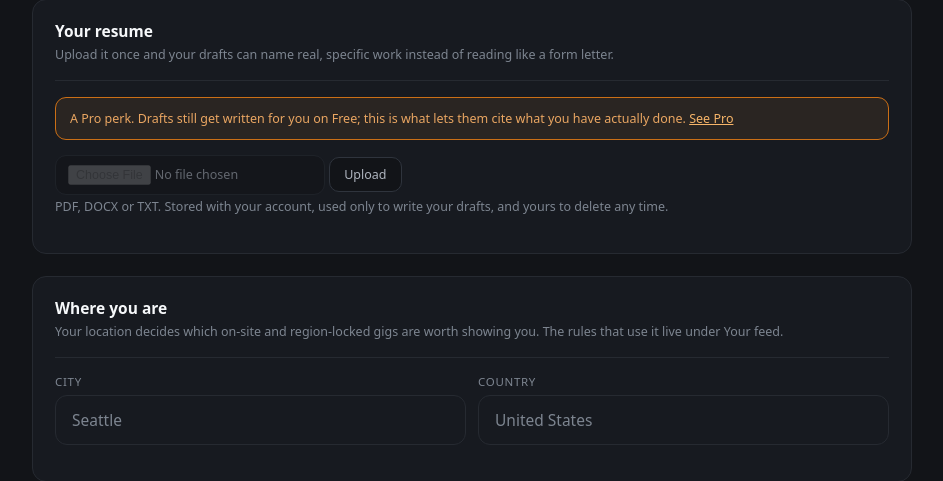
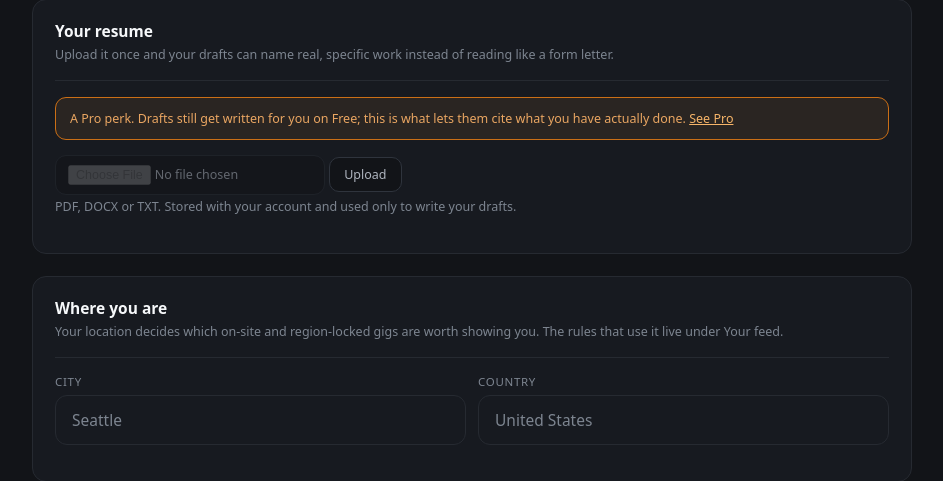
Before and after one commit to onelonelycow/dartly, a FastAPI app: template web/templates/profile.html in a window 1280 px wide. Shown: the part 1259-1740 px from the top of the page, without its empty margins (168-1111 px from the left). Run offline with FastAPI, Linux system fonts and the light colour scheme; the template is opened without the code that fills it, so the values that code supplies are empty; some libraries are stand-ins or nearby versions.

Commit message:
Resume copy ends at the fact
The founder, on 'and yours to delete any time': that kind of language keeps
landing at the end of sentences and is not needed — users understand they can
delete it, and the Delete button says so better than a clause can. Both
resume lines now stop at what the thing is: stored with your account, read
only when a draft is written. The pattern, not just the instance, is the
correction: no trailing reassurance clauses in UI copy. The privacy page
keeps its explicit deletion statement — a legal page is the one place that
sentence is the content.

Co-Authored-By: Claude Fable 5 <noreply@anthropic.com>

```diff
--- a/web/templates/profile.html
+++ b/web/templates/profile.html
@@ -319,8 +319,7 @@ input[type=file]{width:auto;max-width:100%;padding:9px 12px;margin-bottom:10px;
           <div>
             <div class="plan-name">On file</div>
             <div class="plan-what">{{ "{:,}".format(resume_chars) }} characters,
-              stored with your account and read only when a draft is written.
-              It stays until you delete it, right here.</div>
+              stored with your account and read only when a draft is written.</div>
           </div>
           <button class="ghost small" type="submit" form="cv-clear">Delete</button>
         </div>
@@ -329,8 +328,8 @@ input[type=file]{width:auto;max-width:100%;padding:9px 12px;margin-bottom:10px;
                {% if not is_pro %}disabled{% endif %}>
         <button class="ghost small" type="submit" form="cv"
                 {% if not is_pro %}disabled{% endif %}>Upload</button>
-        <p class="hint">PDF, DOCX or TXT. Stored with your account, used only
-          to write your drafts, and yours to delete any time.</p>
+        <p class="hint">PDF, DOCX or TXT. Stored with your account and used only
+          to write your drafts.</p>
       {% endif %}
     </div>
 
```
